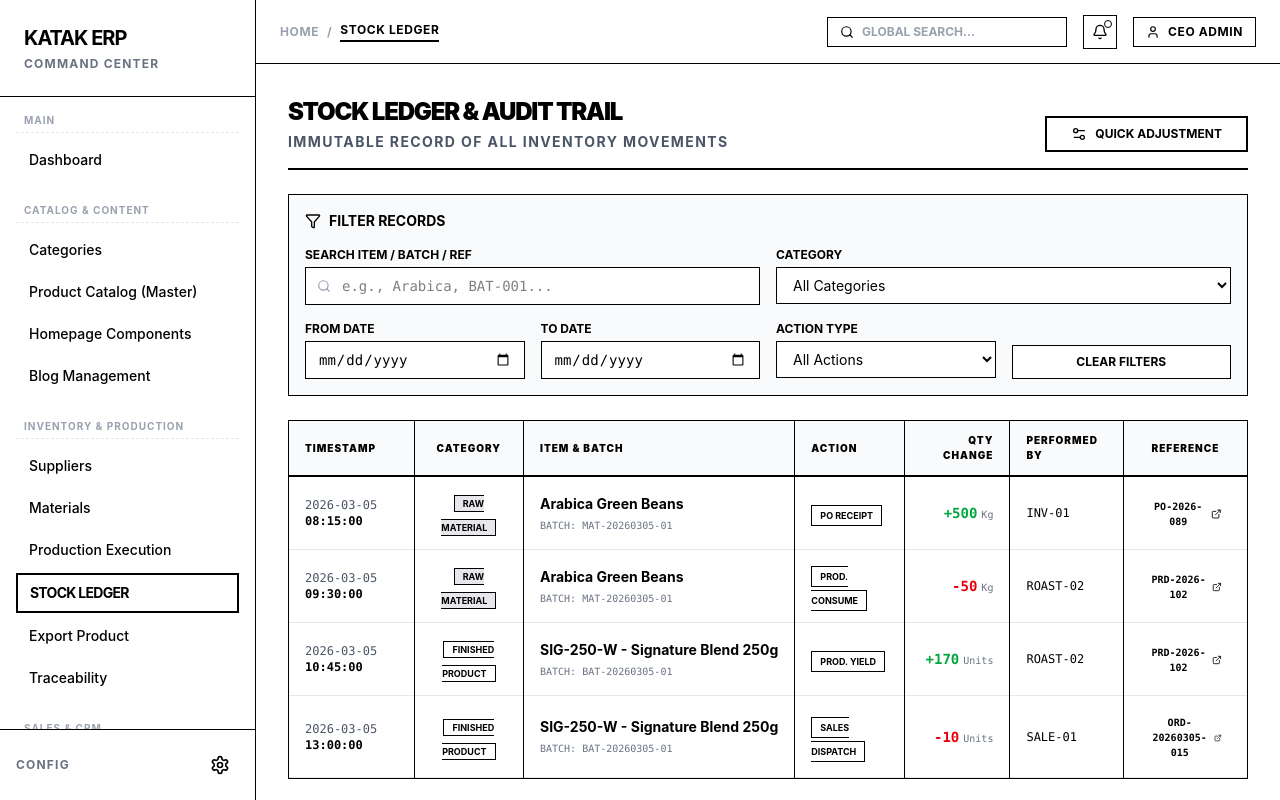
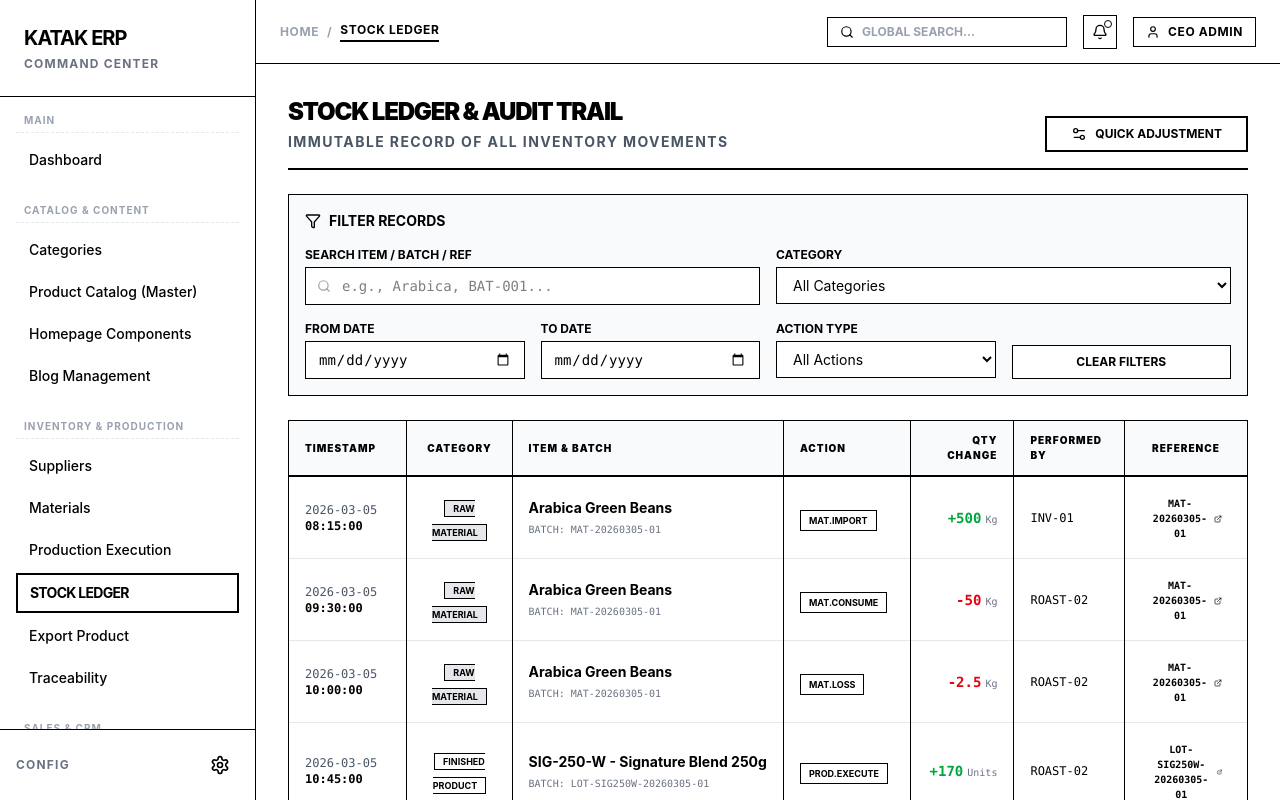
Before and after one commit to HaiDTHE186294/Wireframe, a React (Vite) app: page /stock-ledger in a window 1280 px wide. Built offline with nearby package versions, Linux system fonts and the light colour scheme.

Commit message:
Update files from Figma Make

```diff
--- a/src/app/pages/StockLedger.tsx
+++ b/src/app/pages/StockLedger.tsx
@@ -2,7 +2,17 @@ import { useState } from "react";
 import { ExternalLink, Search, Filter, X, FileText, Settings2, Plus, Minus, ArrowRight, Save } from "lucide-react";
 
 // --- TYPES & INTERFACES ---
-type ActionType = "PO Receipt" | "Prod. Consume" | "Prod. Yield" | "Sales Dispatch" | "Manual Adj";
+type ActionType =
+  | "Mat.Import"     // Nhập khẩu sản phẩm
+  | "Mat.Consume"    // Tiêu thụ nguyên liệu cho sản xuất
+  | "Mat.Loss"       // Phần nguyên liệu bị thất thoát
+  | "Mat.Add"        // Thêm số lượng material (manual)
+  | "Mat.Deduct"     // Giảm số lượng material (manual)
+  | "Prod.Execute"   // Sản xuất sản phẩm
+  | "Prod.Sell"      // Bán sản phẩm
+  | "Prod.Add"       // Thêm số lượng product (manual)
+  | "Prod.Deduct";   // Giảm số lượng product (manual)
+
 type ItemCategory = "Raw Material" | "Finished Product";
 
 interface LedgerEntry {
@@ -50,11 +60,11 @@ export function StockLedger() {
       itemName: "Arabica Green Beans",
       batchId: "MAT-20260305-01",
       category: "Raw Material",
-      action: "PO Receipt",
+      action: "Mat.Import",
       qtyChange: 500,
       uom: "Kg",
       performedBy: "INV-01",
-      referenceId: "PO-2026-089",
+      referenceId: "MAT-20260305-01",
     },
     {
       id: "TXN-1002",
@@ -62,35 +72,47 @@ export function StockLedger() {
       itemName: "Arabica Green Beans",
       batchId: "MAT-20260305-01",
       category: "Raw Material",
-      action: "Prod. Consume",
+      action: "Mat.Consume",
       qtyChange: -50,
       uom: "Kg",
       performedBy: "ROAST-02",
-      referenceId: "PRD-2026-102",
+      referenceId: "MAT-20260305-01",
     },
     {
       id: "TXN-1003",
+      timestamp: "2026-03-05 10:00:00",
+      itemName: "Arabica Green Beans",
+      batchId: "MAT-20260305-01",
+      category: "Raw Material",
+      action: "Mat.Loss",
+      qtyChange: -2.5,
+      uom: "Kg",
+      performedBy: "ROAST-02",
+      referenceId: "MAT-20260305-01",
+    },
+    {
+      id: "TXN-1004",
       timestamp: "2026-03-05 10:45:00",
       itemName: "SIG-250-W - Signature Blend 250g",
-      batchId: "BAT-20260305-01",
+      batchId: "LOT-SIG250W-20260305-01",
       category: "Finished Product",
-      action: "Prod. Yield",
+      action: "Prod.Execute",
       qtyChange: 170, // 42.5kg / 250g
       uom: "Units",
       performedBy: "ROAST-02",
-      referenceId: "PRD-2026-102",
+      referenceId: "LOT-SIG250W-20260305-01",
     },
     {
-      id: "TXN-1004",
+      id: "TXN-1005",
       timestamp: "2026-03-05 13:00:00",
       itemName: "SIG-250-W - Signature Blend 250g",
-      batchId: "BAT-20260305-01",
+      batchId: "LOT-SIG250W-20260305-01",
       category: "Finished Product",
-      action: "Sales Dispatch",
+      action: "Prod.Sell",
       qtyChange: -10,
       uom: "Units",
       performedBy: "SALE-01",
-      referenceId: "ORD-20260305-015",
+      referenceId: "LOT-SIG250W-20260305-01",
     },
   ]);
 
@@ -115,7 +137,7 @@ export function StockLedger() {
     {
       id: "SIG-250-W", name: "Signature Blend 250g (Whole Bean)",
       batches: [
-        { batchId: "BAT-20260305-01", currentStock: 160 },
+        { batchId: "LOT-SIG250W-20260305-01", currentStock: 160 },
         { batchId: "BAT-20260228-01", currentStock: 45 }
       ]
     },
@@ -200,17 +222,25 @@ export function StockLedger() {
       if(found) fullItemName = `${found.id} - ${found.name}`;
     }
 
+    // Determine correct action type based on category and adjustment type
+    let actionType: ActionType;
+    if (adjForm.category === "Raw Material") {
+      actionType = adjForm.adjType === "Increase" ? "Mat.Add" : "Mat.Deduct";
+    } else {
+      actionType = adjForm.adjType === "Increase" ? "Prod.Add" : "Prod.Deduct";
+    }
+
     const newLogEntry: LedgerEntry = {
       id: `TXN-${String(ledgerData.length + 1001)}`,
       timestamp: timestamp,
       itemName: fullItemName,
       batchId: adjForm.batchId,
       category: adjForm.category,
-      action: "Manual Adj",
+      action: actionType,
       qtyChange: finalQtyChange,
       uom: currentUom,
       performedBy: "ADMIN-01",
-      referenceId: `ADJ-${timestamp.replace(/[- :]/g, "").slice(0,14)}`,
+      referenceId: adjForm.category === "Raw Material" ? adjForm.batchId : adjForm.batchId,
     };
 
     setLedgerData([newLogEntry, ...ledgerData]);
@@ -302,11 +332,19 @@ export function StockLedger() {
                   className="w-full px-3 py-2 border border-black bg-white text-sm outline-none"
                 >
                   <option value="">All Actions</option>
-                  <option value="PO Receipt">PO Receipt (Nhập mua)</option>
-                  <option value="Prod. Consume">Prod. Consume (Xuất sản xuất)</option>
-                  <option value="Prod. Yield">Prod. Yield (Nhập thành phẩm)</option>
-                  <option value="Sales Dispatch">Sales Dispatch (Xuất bán)</option>
-                  <option value="Manual Adj">Manual Adj (Điều chỉnh kho)</option>
+                  <optgroup label="━━━ Material Actions ━━━">
+                    <option value="Mat.Import">Mat.Import (Nhập khẩu nguyên liệu)</option>
+                    <option value="Mat.Consume">Mat.Consume (Tiêu thụ cho sản xuất)</option>
+                    <option value="Mat.Loss">Mat.Loss (Thất thoát sản xuất)</option>
+                    <option value="Mat.Add">Mat.Add (Thêm thủ công)</option>
+                    <option value="Mat.Deduct">Mat.Deduct (Giảm thủ công)</option>
+                  </optgroup>
+                  <optgroup label="━━━ Product Actions ━━━">
+                    <option value="Prod.Execute">Prod.Execute (Sản xuất)</option>
+                    <option value="Prod.Sell">Prod.Sell (Bán hàng)</option>
+                    <option value="Prod.Add">Prod.Add (Thêm thủ công)</option>
+                    <option value="Prod.Deduct">Prod.Deduct (Giảm thủ công)</option>
+                  </optgroup>
                 </select>
               </div>
               <div className="flex items-end">
@@ -359,7 +397,9 @@ export function StockLedger() {
                       </td>
                       <td className="px-4 py-3 border-r border-black">
                         <span className={`px-2 py-1 border text-[9px] font-bold uppercase ${
-                          entry.action === 'Manual Adj' ? 'border-red-600 text-red-600 bg-red-50' : 'border-black bg-white'
+                          (entry.action === 'Mat.Add' || entry.action === 'Mat.Deduct' || entry.action === 'Prod.Add' || entry.action === 'Prod.Deduct')
+                            ? 'border-red-600 text-red-600 bg-red-50'
+                            : 'border-black bg-white'
                         }`}>
                           {entry.action}
                         </span>
```
